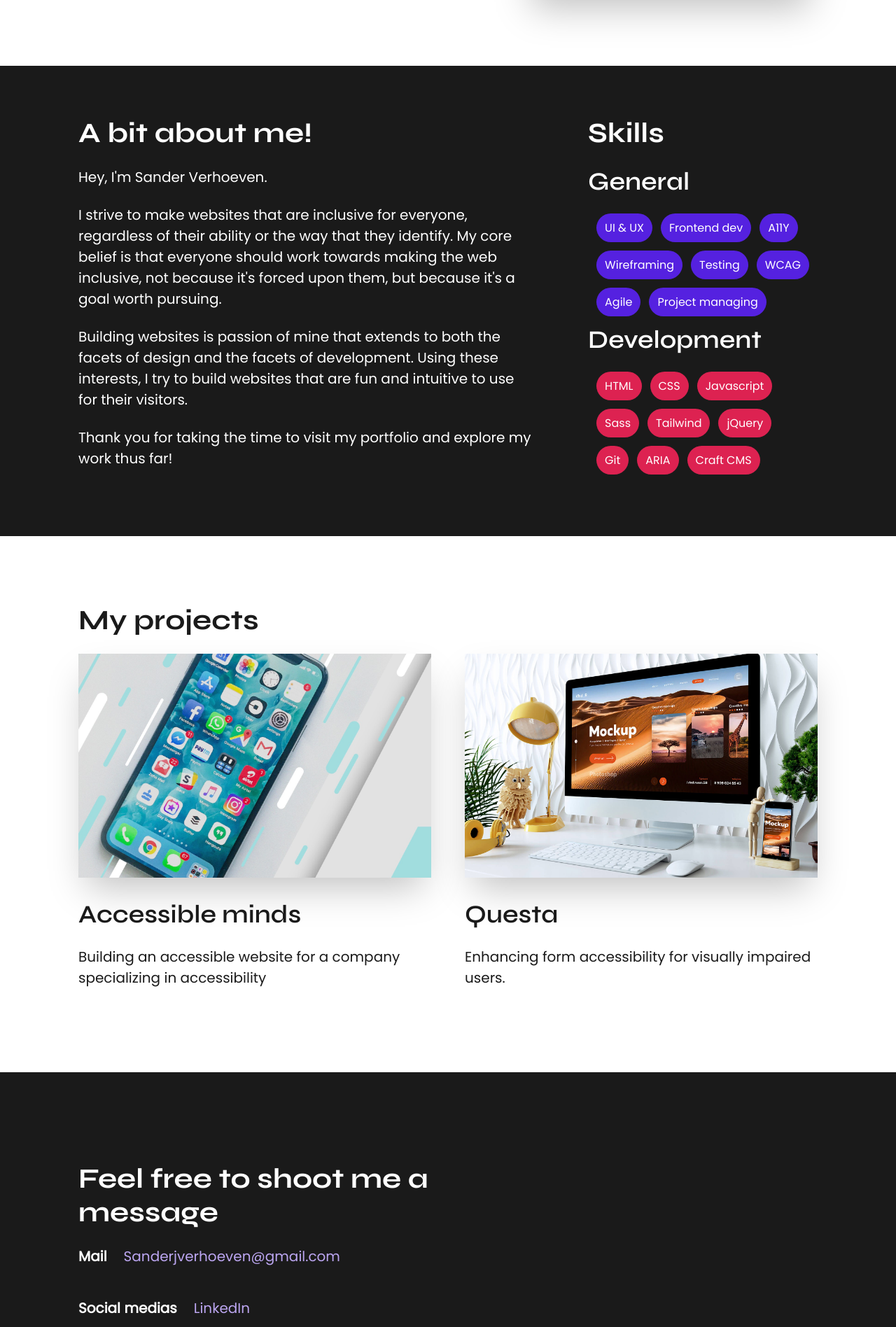
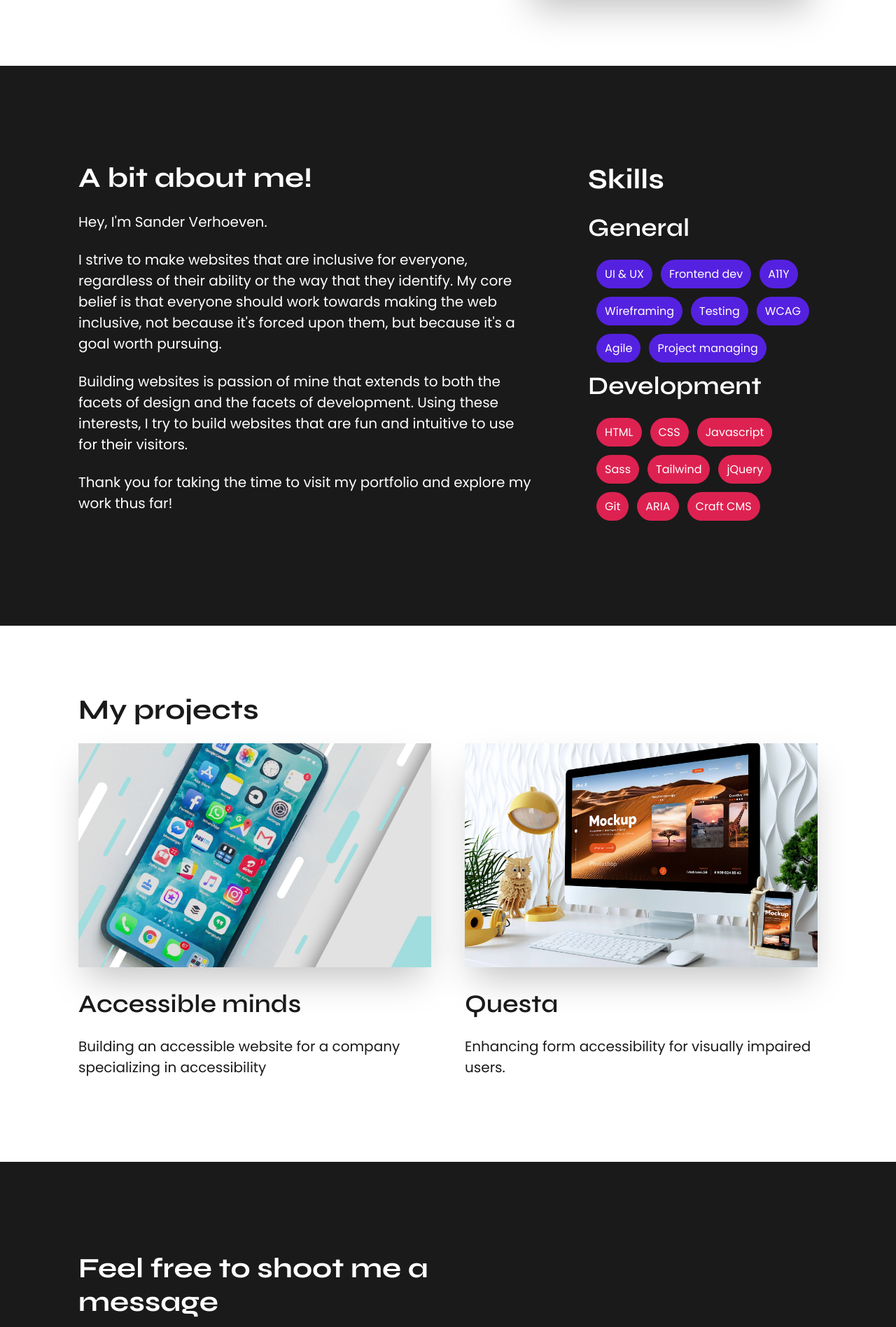
Before and after one commit to Rednas140/portfolio_v2.1, a Next.js app: page / in a window 1280 px wide. Shown: the part 889-2785 px from the top of the page at 70% size. Built offline with nearby package versions, Linux system fonts and the light colour scheme.

Commit message:
added basic styling elements

```diff
--- a/app/components/molecules/Navlist.tsx
+++ b/app/components/molecules/Navlist.tsx
@@ -5,7 +5,7 @@ export default function NavItems({isOpen} : any){
         <div className={isOpen ? 'c-navbar-list open' : 'c-navbar-list'}>
             <Navlink link="#about" content="About"></Navlink>
             <Navlink link="#projects" content="Projects"></Navlink>
-            <Navlink link="#contact" content="Contact"></Navlink>
+            <Navlink link="#footer" content="Contact"></Navlink>
         </div>
     )
 }
--- a/app/components/organisms/About.tsx
+++ b/app/components/organisms/About.tsx
@@ -3,9 +3,9 @@ import Skills from "../molecules/Skills";
 
 export default function About(){
     return(
-        <div className="c-about">
+        <section className="c-about" id="about">
             <AboutContent></AboutContent>
             <Skills></Skills>
-        </div>
+        </section>
     )
 }
--- a/app/components/organisms/Footer.tsx
+++ b/app/components/organisms/Footer.tsx
@@ -1,6 +1,6 @@
 export default function Footer(){
     return(
-        <footer className="c-footer">
+        <footer className="c-footer" id="footer">
             <h2>Feel free to shoot me a message</h2>
             <div className="c-footer-mail">
                 <p>Mail</p>
--- a/app/components/organisms/Header.tsx
+++ b/app/components/organisms/Header.tsx
@@ -3,11 +3,9 @@ import HeaderImages from '../molecules/HeaderImages'
 
 export default function Header(){
     return(
-        <>
-        <div className='c-header'>
+        <header className='c-header'>
             <HeaderContent></HeaderContent>
             <HeaderImages></HeaderImages>
-        </div>
-        </>
+        </header>
     )
 }
--- a/app/components/organisms/Projects.tsx
+++ b/app/components/organisms/Projects.tsx
@@ -4,12 +4,12 @@ import AccMindsImage from "../../../public/assets/AccMinds_Placeholder.jpg"
 
 export default function Projects(){
     return(
-        <div className="c-projects">
+        <section className="c-projects" id="projects">
             <h2>My projects</h2>
             <div className="c-projects-row">
                 <ProjectCard ProjectImage={QuestaImage} Title="Accessible minds" Description="Building an accessible website for a company specializing in accessibility"></ProjectCard>
                 <ProjectCard ProjectImage={AccMindsImage} Title="Questa" Description="Enhancing form accessibility for visually impaired users."></ProjectCard>
             </div>
-        </div>
+        </section>
     )
 }
--- a/app/main.css
+++ b/app/main.css
@@ -7,6 +7,7 @@ html, body {
   font-size: 16px;
   font-family: var(--font-poppins);
   color: #1a1a1a;
+  scroll-behavior: smooth;
 }
 
 h1 {
@@ -330,7 +331,9 @@ p {
 @media only screen and (min-width: 1024px) {
   .c-about {
     flex-direction: row;
+    align-items: center;
     padding: 72px 112px;
+    min-height: 100vh;
   }
 }
 @media screen and (min-width: 1600px) {
@@ -380,6 +383,7 @@ p {
 }
 @media only screen and (min-width: 1024px) {
   .c-footer {
+    min-height: 100vh;
     padding: 128px 112px;
   }
 }
@@ -389,6 +393,8 @@ p {
   }
 }
 .c-footer-mail {
+  display: flex;
+  flex-direction: column;
   margin-bottom: 36px;
 }
 @media only screen and (min-width: 768px) {
@@ -397,15 +403,18 @@ p {
     column-gap: 24px;
   }
 }
+.c-footer-social {
+  display: flex;
+  flex-direction: column;
+}
 .c-footer-social-links {
   display: flex;
-  flex-direction: row;
+  flex-direction: column;
   column-gap: 8px;
 }
 @media only screen and (min-width: 1024px) {
   .c-footer-social-links {
-    flex-direction: column;
-    row-gap: 8px;
+    row-gap: 16px;
   }
 }
 @media only screen and (min-width: 768px) {
@@ -458,6 +467,7 @@ p {
 }
 @media screen and (min-width: 1600px) {
   .c-projects {
+    min-height: 100vh;
     padding: 96px 212px;
   }
 }
--- a/app/scss/components/_about.scss
+++ b/app/scss/components/_about.scss
@@ -16,7 +16,9 @@
 
     @include breakpoint-desktop{
         flex-direction: row;
+        align-items: center;
         padding: 72px 112px;
+        min-height: 100vh;
     }
 
     @include breakpoint-xl{
--- a/app/scss/components/_footer.scss
+++ b/app/scss/components/_footer.scss
@@ -12,6 +12,7 @@
     }
 
     @include breakpoint-desktop{
+        min-height: 100vh;
         padding: 128px 112px;
     }
 
@@ -20,6 +21,8 @@
     }
 
     &-mail{
+        display: flex;
+        flex-direction: column;
         margin-bottom: 36px;
 
         @include breakpoint-tablet{
@@ -29,14 +32,16 @@
     }
 
     &-social{
+        display: flex;
+        flex-direction: column;
+
         &-links{
             display: flex;
-            flex-direction: row;
+            flex-direction: column;
             column-gap: 8px;
 
             @include breakpoint-desktop{
-                flex-direction: column;
-                row-gap: 8px;
+                row-gap: 16px;
             }
         }
 
--- a/app/scss/components/_projects.scss
+++ b/app/scss/components/_projects.scss
@@ -14,6 +14,7 @@
     }
 
     @include breakpoint-xl{
+        min-height: 100vh;
         padding: 96px 212px;
     }
 
--- a/app/scss/includes/_globals.scss
+++ b/app/scss/includes/_globals.scss
@@ -10,6 +10,7 @@ html, body{
     font-size: 16px;
     font-family: $poppinsFont;
     color: $text-primary;
+    scroll-behavior: smooth;
 }
 
 h1{
```
Also changed, not shown: 1 other file (tests, documents, lock files or other folders).
